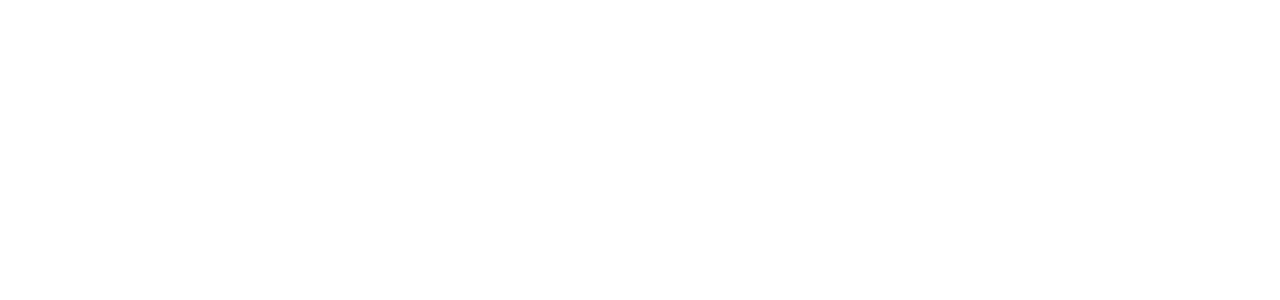
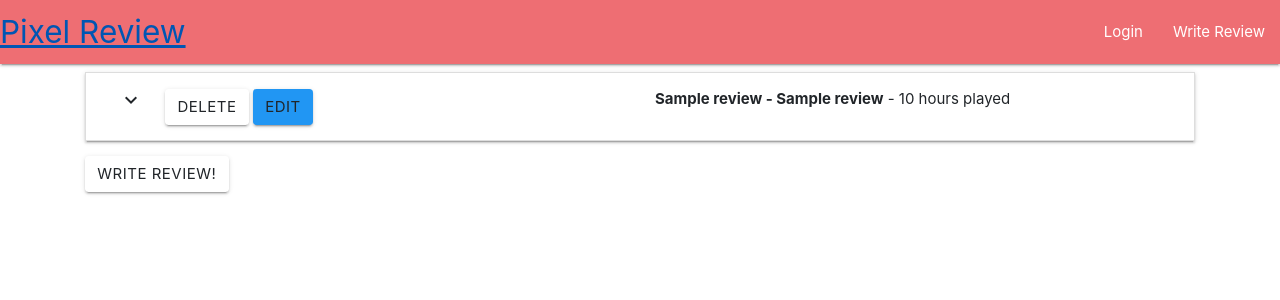
Before and after one commit to OatsRx/Pixel-Review-Project, a Flask app: page /get_reviews/1 in a window 1280 px wide. Before the commit the part shown is empty. Shown: the top 300 px of the page. Run offline with Flask 2, Linux system fonts and the light colour scheme; a database or web service that is not in the repository returns one stand-in record (values such as "Sample title"); some libraries are stand-ins or nearby versions.

Commit message:
get reviews.html marked up

```diff
--- a/templates/base.html
+++ b/templates/base.html
@@ -32,6 +32,15 @@
 	</div>
 	<script src="https://cdnjs.cloudflare.com/ajax/libs/jquery/3.2.1/jquery.min.js"></script>
 	<script src="https://cdnjs.cloudflare.com/ajax/libs/materialize/0.100.2/js/materialize.min.js"></script>
+	<script type="text/javascript">
+		// initialization functions from Materialize
+		$(document).ready(function() {
+		$('.collapsible').collapsible();
+		$('select').material_select();
+
+		});
+
+	</script>
 
 </body>
 
--- a/templates/getreviews.html
+++ b/templates/getreviews.html
@@ -0,0 +1,32 @@
+{% extends 'base.html' %}
+
+{% block content %}
+<title>Pixel Review | {{page_title}} </title>
+
+<ul class="collapsible" data-collapsible="accordion">
+	{% for review in reviews %}
+	<li>
+		<div class="collapsible-header">
+			<div class="col s3">
+				<i class="material-icons">expand_more</i>
+				<a href="{{ url_for('delete_review', review_id=review._id) }}"
+					class="waves-effect waves-light btn btn_small">Delete</a>
+				<a href="{{ url_for('edit_review', review_id=review._id) }}"
+					class="waves-effect waves-light btn btn_small blue">Edit</a>
+			</div>
+			<div class="task_header col s9">
+				<strong>{{review.game_title}} - {{review.platform_name}}</strong> - {{review.hours_played}} hours
+				played
+			</div>
+		</div>
+		<div class="collapsible-body">
+			<span>
+                {{review.review_text}}
+            </span>
+		</div>
+	</li>
+	{% endfor %}
+</ul>
+<a class="btn" href="{{ url_for('write_review') }}">Write Review!</a>
+
+{% endblock %}
```
